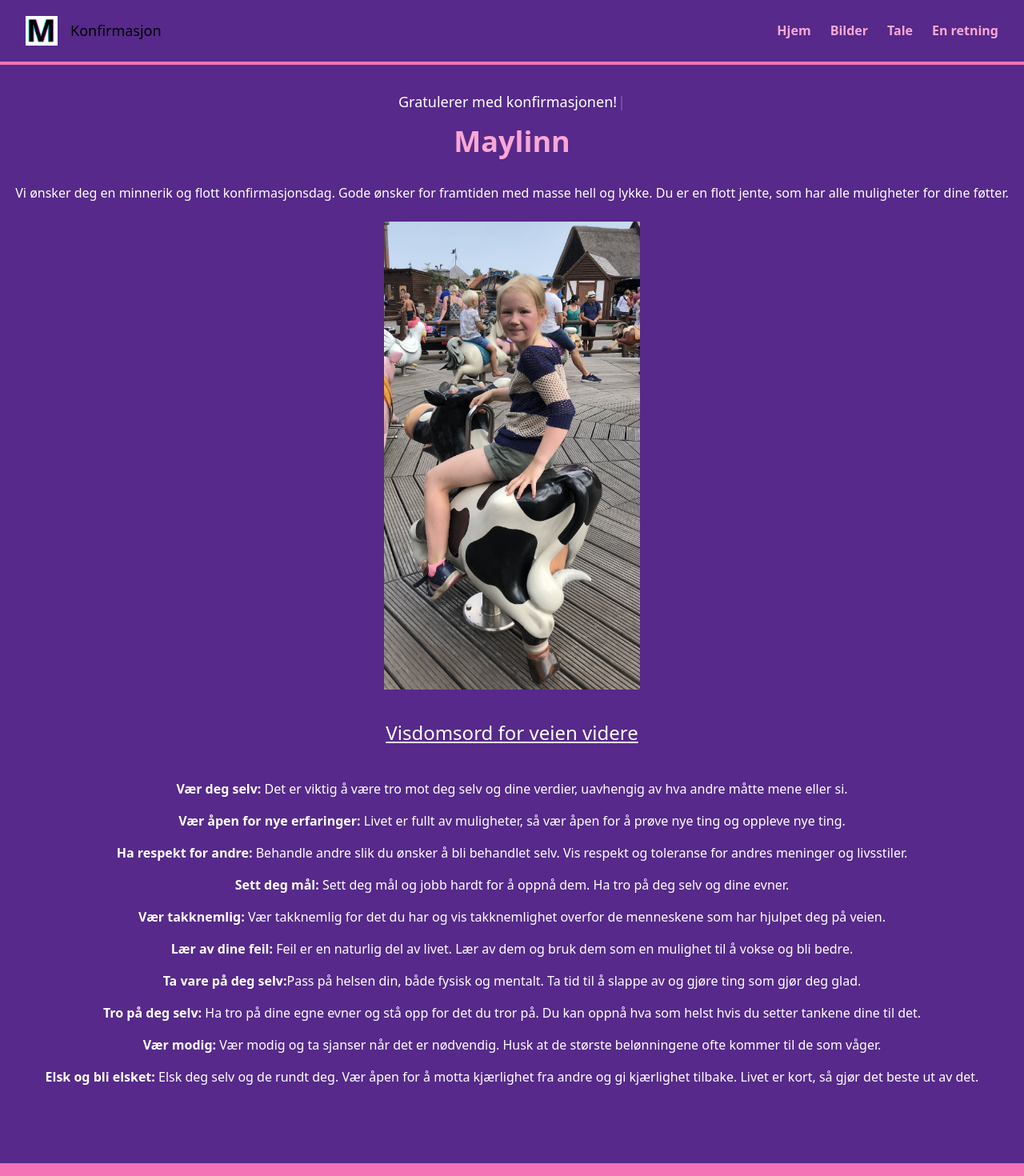
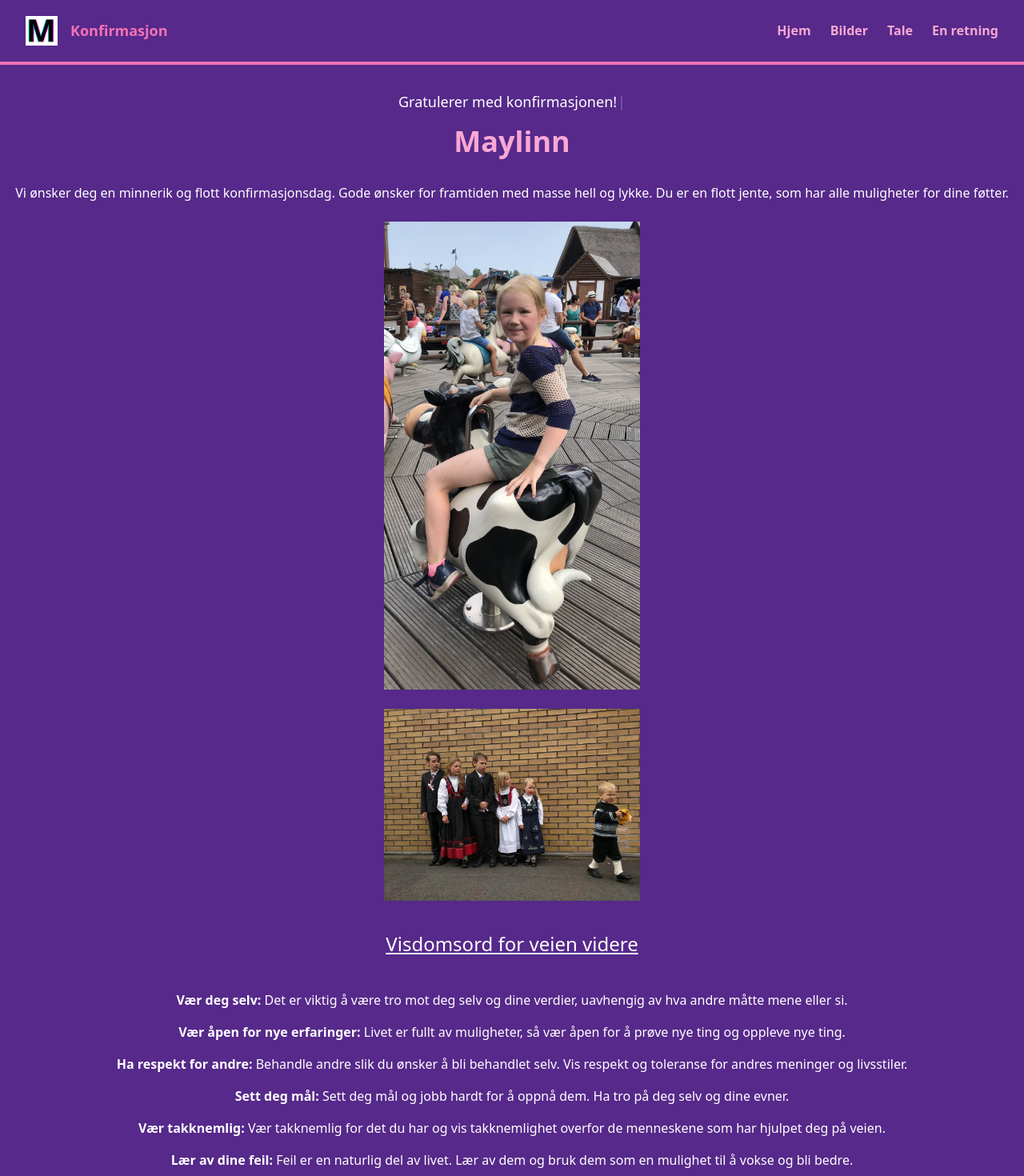
Before and after one commit to Andreastak86/Maylinn_Konfirmasjon, a Next.js app: page / in a window 1280 px wide. Shown: the top 1470 px of the page at 80% size. Built offline with nearby package versions, Linux system fonts and the light colour scheme.

Commit message:
make it better

```diff
--- a/components/cat.js
+++ b/components/cat.js
@@ -64,7 +64,7 @@ function CatPictures() {
 
     return (
         <div className=' flex flex-col items-center'>
-            <h1 className=' text-white py-6 text-[20px]'>Hva med en rev?</h1>
+            <h1 className=' text-white py-6 text-[20px]'>Hva med en rev ?</h1>
             <br />
             {foxImageUrl !== "" && (
                 <img height={300} width={300} src={foxImageUrl} alt='Fox' />
--- a/components/dog.js
+++ b/components/dog.js
@@ -15,7 +15,7 @@ const Dog = () => {
     return (
         <div className=' flex flex-col items-center'>
             <h1 className=' text-white py-6 text-[20px]'>
-                Eller hva med en hund?
+                Eller kanskje en hund ?
             </h1>
             <Image src={imageUrl} alt='Dog' height='300' width='300' />
             <button
--- a/components/navBar.js
+++ b/components/navBar.js
@@ -29,7 +29,7 @@ export default function Navbar() {
                                 alt='Maylinn sin logo'
                             />
                         </div>
-                        <p className='hidden ml-4 text-lg  md:block'>
+                        <p className='hidden ml-4 text-lg  text-pink-400 font-bold md:block'>
                             Konfirmasjon
                         </p>
                     </Link>
--- a/pages/galleri.jsx
+++ b/pages/galleri.jsx
@@ -35,6 +35,7 @@ import M31 from "../img/photo-lib/31m.jpg";
 import M32 from "../img/photo-lib/32m.jpg";
 import M33 from "../img/photo-lib/33m.jpg";
 import M34 from "../img/photo-lib/34m.jpg";
+import M35 from "../img/photo-lib/35m.jpg";
 
 const Gallery = () => {
     // Oppretter et array med URL-er til bildene
@@ -73,6 +74,7 @@ const Gallery = () => {
         M32,
         M33,
         M34,
+        M35,
     ];
 
     // Oppretter en state-variabel for å bestemme om et bilde er klikket på
--- a/pages/index.js
+++ b/pages/index.js
@@ -6,6 +6,7 @@ import Wisdom from "@/components/wisdom";
 
 import AMM from "../img/AMM.png";
 import Maylinn from "../img/Maylinn1.jpg";
+import Barna from "../img/35m.jpg";
 
 export default function Home() {
     return (
@@ -33,12 +34,13 @@ export default function Home() {
                         Gode ønsker for framtiden med masse hell og lykke. Du er
                         en flott jente, som har alle muligheter for dine føtter.
                     </p>
-                    <div className=' flex justify-center mt-6'>
+                    <div className=' flex flex-col justify-center items-center mt-6 gap-6'>
                         <Image
                             src={Maylinn}
                             alt='Maylinn på karusell'
                             width={320}
                         />
+                        <Image src={Barna} alt='Se de barna' width={320} />
                     </div>
                     <Wisdom />
                 </section>
```
Also changed, not shown: img/35m.jpg (added), img/photo-lib/35m.jpg (added).
